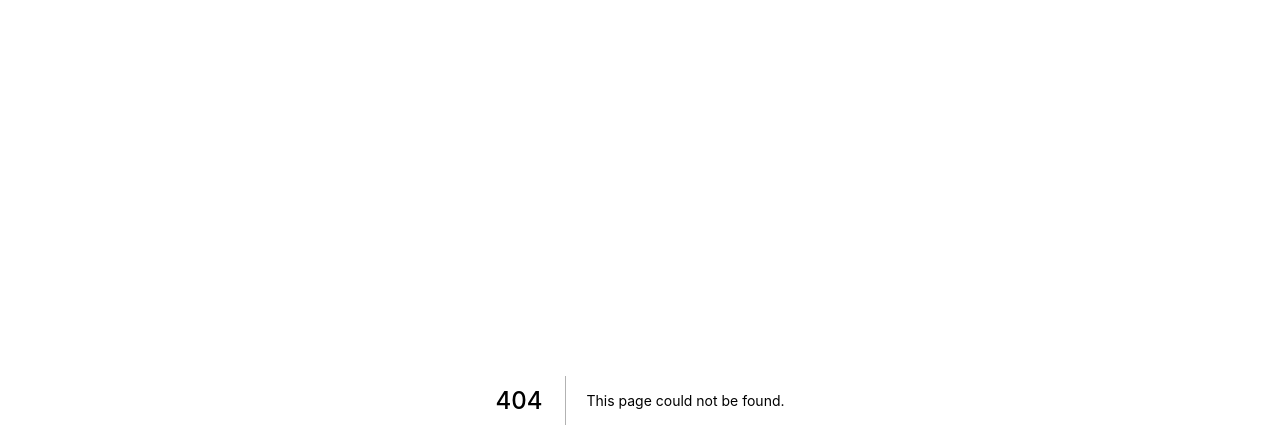
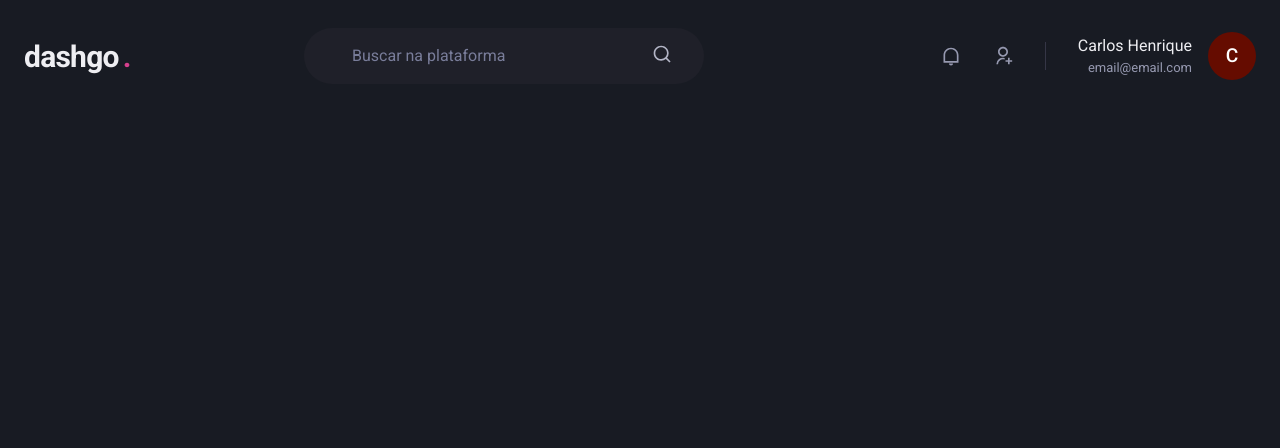
Before and after one commit to carlos-hr/dashgo, a Next.js app: page /dashboard in a window 1280 px wide. Before the commit this address had no page. Shown: the top 448 px of the page. Built offline with nearby package versions, Linux system fonts and the light colour scheme.

Commit message:
feat(header): creating mock design of header

```diff
--- a/package.json
+++ b/package.json
@@ -15,7 +15,8 @@
     "framer-motion": "^6.3.6",
     "next": "12.1.6",
     "react": "18.1.0",
-    "react-dom": "18.1.0"
+    "react-dom": "18.1.0",
+    "react-icons": "^4.4.0"
   },
   "devDependencies": {
     "@types/node": "^17.0.38",
--- /dev/null
+++ b/src/components/Header/index.tsx
@@ -0,0 +1,80 @@
+import { Flex, Icon, Input, HStack, Text, Box, Avatar } from "@chakra-ui/react";
+import {
+  RiNotificationLine,
+  RiSearchLine,
+  RiUserAddLine,
+} from "react-icons/ri";
+const Header = () => {
+  return (
+    <Flex
+      as="header"
+      w="100%"
+      maxW={1480}
+      h="20"
+      mx="auto"
+      mt="4"
+      px="6"
+      align="center"
+    >
+      <Text fontSize="3xl" fontWeight="bold" letterSpacing="tight" w="64">
+        dashgo
+        <Text as="span" ml="1" color="pink.500">
+          .
+        </Text>
+      </Text>
+
+      <Flex
+        as="label"
+        flex="1"
+        py="4"
+        px="8"
+        ml="6"
+        maxW={400}
+        alignSelf="center"
+        color="gray.200"
+        position="relative"
+        bg="gray.800"
+        borderRadius="full"
+      >
+        <Input
+          color="gray.50"
+          variant="unstyled"
+          px="4"
+          mr="4"
+          placeholder="Buscar na plataforma"
+          _placeholder={{ color: "gray.400" }}
+        />
+
+        <Icon as={RiSearchLine} fontSize="20" />
+      </Flex>
+
+      <Flex align="center" ml="auto">
+        <HStack
+          spacing="8"
+          mx="8"
+          pr="8"
+          py="1"
+          color="gray.300"
+          borderRightWidth={1}
+          borderColor="gray.700"
+        >
+          <Icon as={RiNotificationLine} fontSize="20" />
+          <Icon as={RiUserAddLine} fontSize="20" />
+        </HStack>
+
+        <Flex align="center">
+          <Box mr="4" textAlign="right">
+            <Text>Carlos Henrique</Text>
+            <Text color="gray.300" fontSize="small">
+              email@email.com
+            </Text>
+          </Box>
+
+          <Avatar size="md" name="ch" />
+        </Flex>
+      </Flex>
+    </Flex>
+  );
+};
+
+export default Header;
--- a/src/components/index.tsx
+++ b/src/components/index.tsx
@@ -1 +1,2 @@
 export { default as Input } from "./Form/Input";
+export { default as Header } from "./Header";
--- /dev/null
+++ b/src/pages/dashboard.tsx
@@ -0,0 +1,11 @@
+import { Header } from "../components";
+
+const Dashboard = () => {
+  return (
+    <>
+      <Header />
+    </>
+  );
+};
+
+export default Dashboard;
```
Also changed, not shown: src/pages/index.tsx (+11 -35 lines), 1 other file (tests, documents, lock files or other folders).
